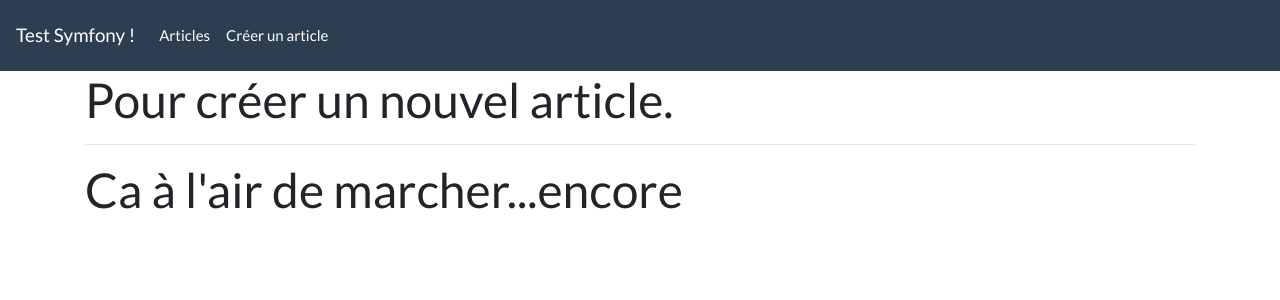
After one commit to S-Thibault/symfony_blog, a Symfony app: template templates/blog/create.html.twig in a window 1280 px wide. The commit adds this page. Shown: the top 300 px of the page. Run offline with Twig, Linux system fonts and the light colour scheme; the template is opened without the code that fills it, so the values that code supplies are empty; some libraries are stand-ins or nearby versions.

Commit message:
sauvegarde 3

```diff
--- a/composer.json
+++ b/composer.json
@@ -44,7 +44,7 @@
         "symfony/browser-kit": "^5.1",
         "symfony/css-selector": "^5.1",
         "symfony/debug-bundle": "^5.1",
-        "symfony/maker-bundle": "^1.0",
+        "symfony/maker-bundle": "^1.21",
         "symfony/phpunit-bridge": "^5.1",
         "symfony/stopwatch": "^5.1",
         "symfony/var-dumper": "^5.1",
--- a/templates/base.html.twig
+++ b/templates/base.html.twig
@@ -11,7 +11,7 @@
     <body>
 
         <nav class="navbar navbar-expand-lg navbar-dark bg-primary">
-            <a class="navbar-brand" href="/">Test Symfony !</a>
+            <a class="navbar-brand" href="{{ path('home') }}">Test Symfony !</a>
             <button class="navbar-toggler" type="button" data-toggle="collapse" data-target="#navbarColor01" aria-controls="navbarColor01" aria-expanded="false" aria-label="Toggle navigation">
               <span class="navbar-toggler-icon"></span>
             </button>
@@ -19,10 +19,10 @@
             <div class="collapse navbar-collapse" id="navbarColor01">
                 <ul class="navbar-nav mr-auto">
                     <li class="nav-item">
-                        <a class="nav-link" href="/blog">Articles</a>
+                        <a class="nav-link" href="{{ path('blog') -}}">Articles</a>
                     </li>
                     <li class="nav-item">
-                        <a class="nav-link" href="/blog/new">Créer un article</a>
+                        <a class="nav-link" href="{{ path('blog_create') }}">Créer un article</a>
                     </li>
                 </ul>
             </div>
--- /dev/null
+++ b/templates/blog/create.html.twig
@@ -0,0 +1,14 @@
+{% extends 'base.html.twig' %}
+
+
+{% block title %}
+    Test Page New
+{% endblock %}
+
+
+{% block body %}
+    <h1>Pour créer un nouvel article.<h1/>
+    <hr>
+    <p> Ca à l'air de marcher...encore</p>
+
+{% endblock %}
```
Also changed, not shown: src/Controller/BlogController.php (+10 -4 lines), 1 other file.
